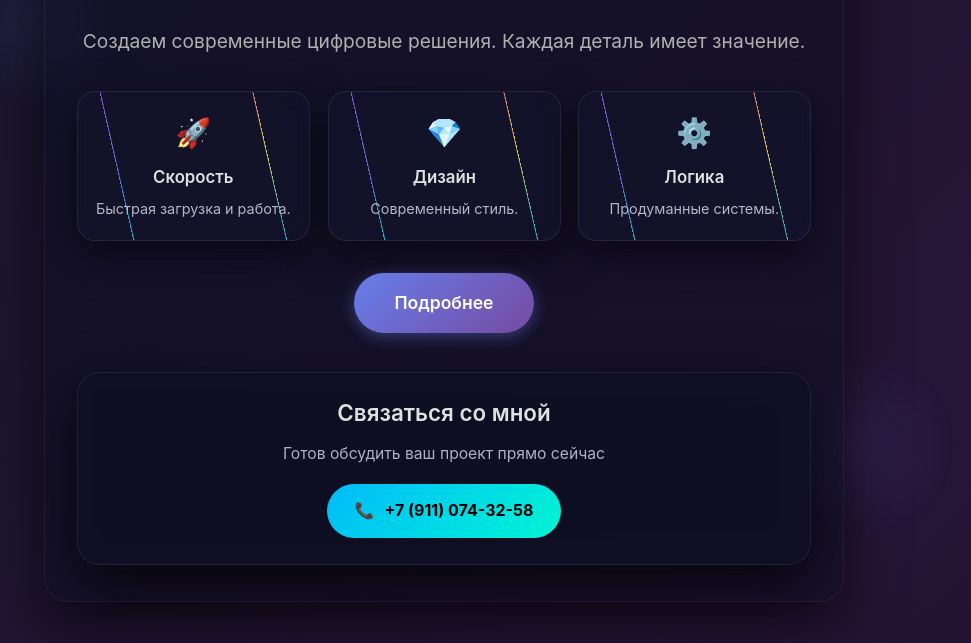
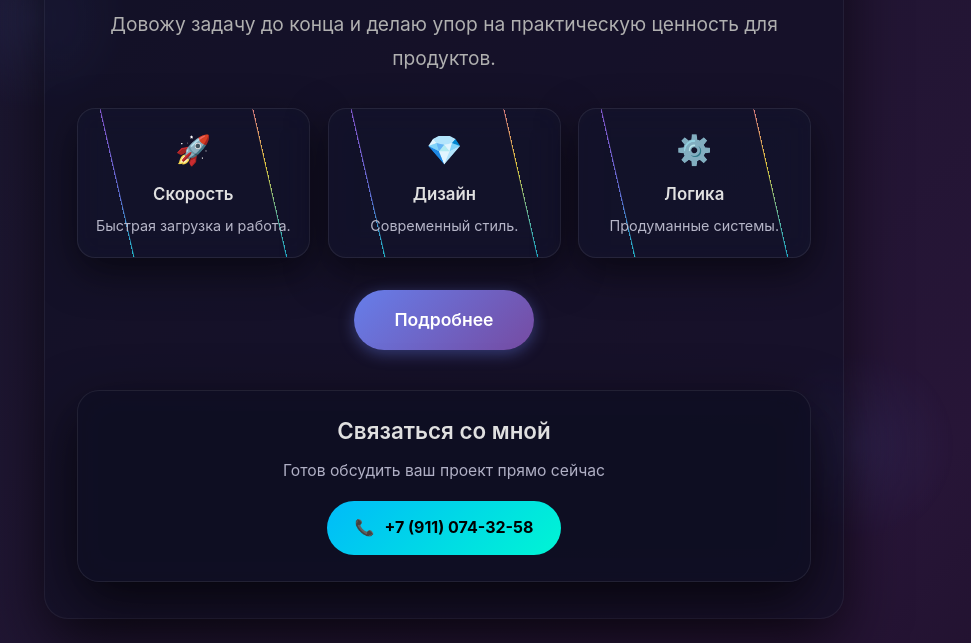
Before and after one commit to lex39039/tvoi-zarabatok, a plain HTML site: page index.html in a window 1280 px wide. Shown: the part 157-800 px from the top of the page, without its empty margins (196-1167 px from the left). Drawn offline with Linux system fonts and the light colour scheme.

Commit message:
Revise index.html for content and style updates
Updated the content and styles of the index.html file to enhance the visual presentation and improve user interaction.

```diff
--- a/index.html
+++ b/index.html
@@ -310,7 +310,7 @@
 
     <div class="container">
         <h1>Коллега на связи</h1>
-        <p class="description">Создаем современные цифровые решения. Каждая деталь имеет значение.</p>
+        <p class="description">Довожу задачу до конца и делаю упор на практическую ценность для продуктов.</p>
 
         <div class="cards">
             <div class="card">
@@ -336,7 +336,7 @@
             </div>
         </div>
 
-        <a href="#" class="btn"><span>Подробнее</span></a>
+        <a href="#" class="btn" onclick="alert('Рад, что поинтересовался! Я скоро здесь будет больше информация')"><span>Подробнее</span></a>
 
         <div class="contact-section-wrapper">
             <div class="contact-section">
@@ -363,9 +363,11 @@
                 const rotateY = ((x - centerX) / centerX) * maxRotate;
                 const rotateX = (-(y - centerY) / centerY) * maxRotate;
                 card.style.transform = `perspective(900px) rotateX(${rotateX}deg) rotateY(${rotateY}deg) translateZ(5px)`;
+                card.style.boxShadow = `0 18px 45px rgba(0, 0, 0, 0.7)`;
             });
             card.addEventListener('mouseleave', () => {
                 card.style.transform = 'perspective(900px) rotateX(0deg) rotateY(0deg) translateZ(0)';
+                card.style.boxShadow = '0 14px 40px rgba(0, 0, 0, 0.55)';
             });
         });
     </script>
```
